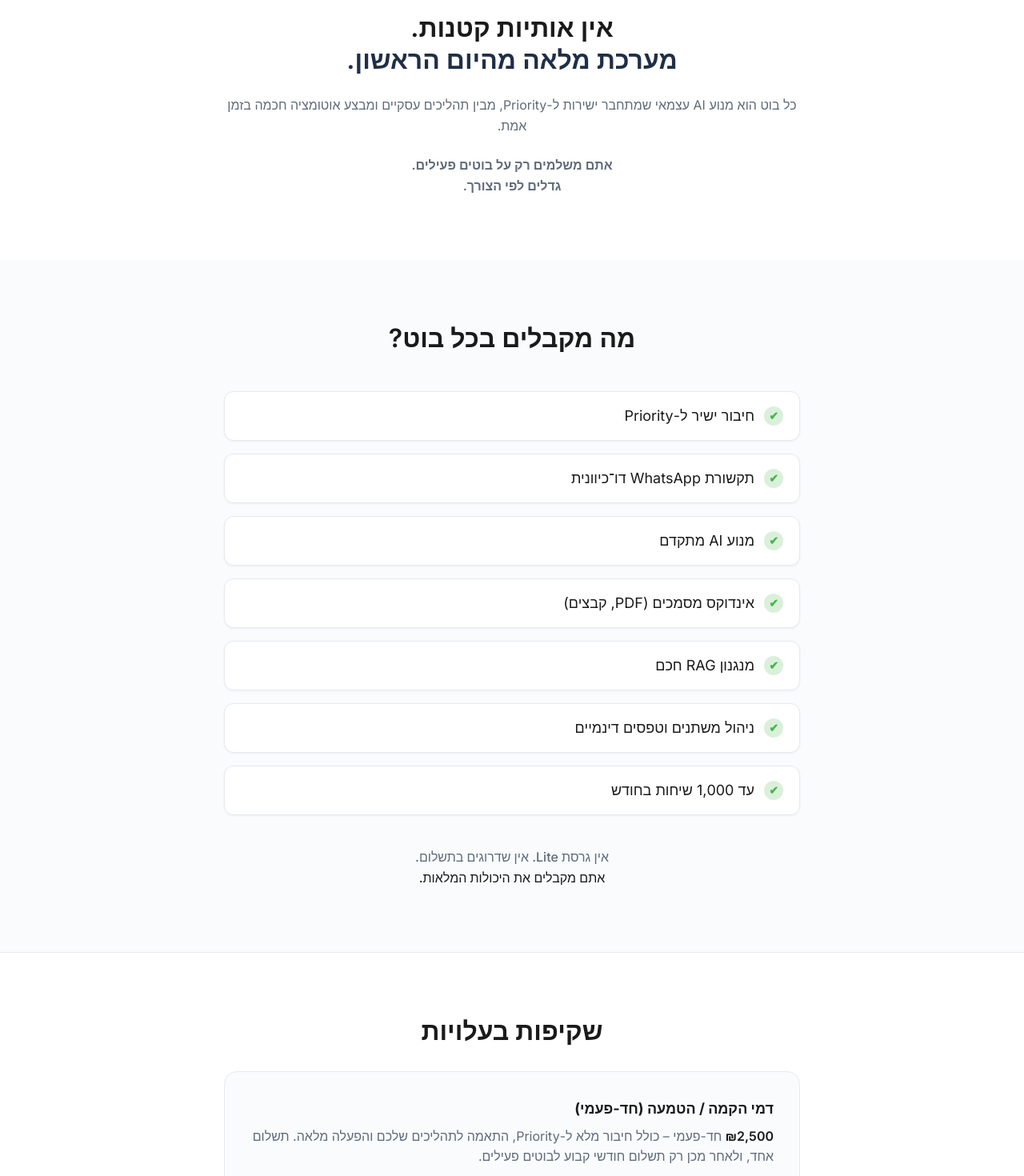
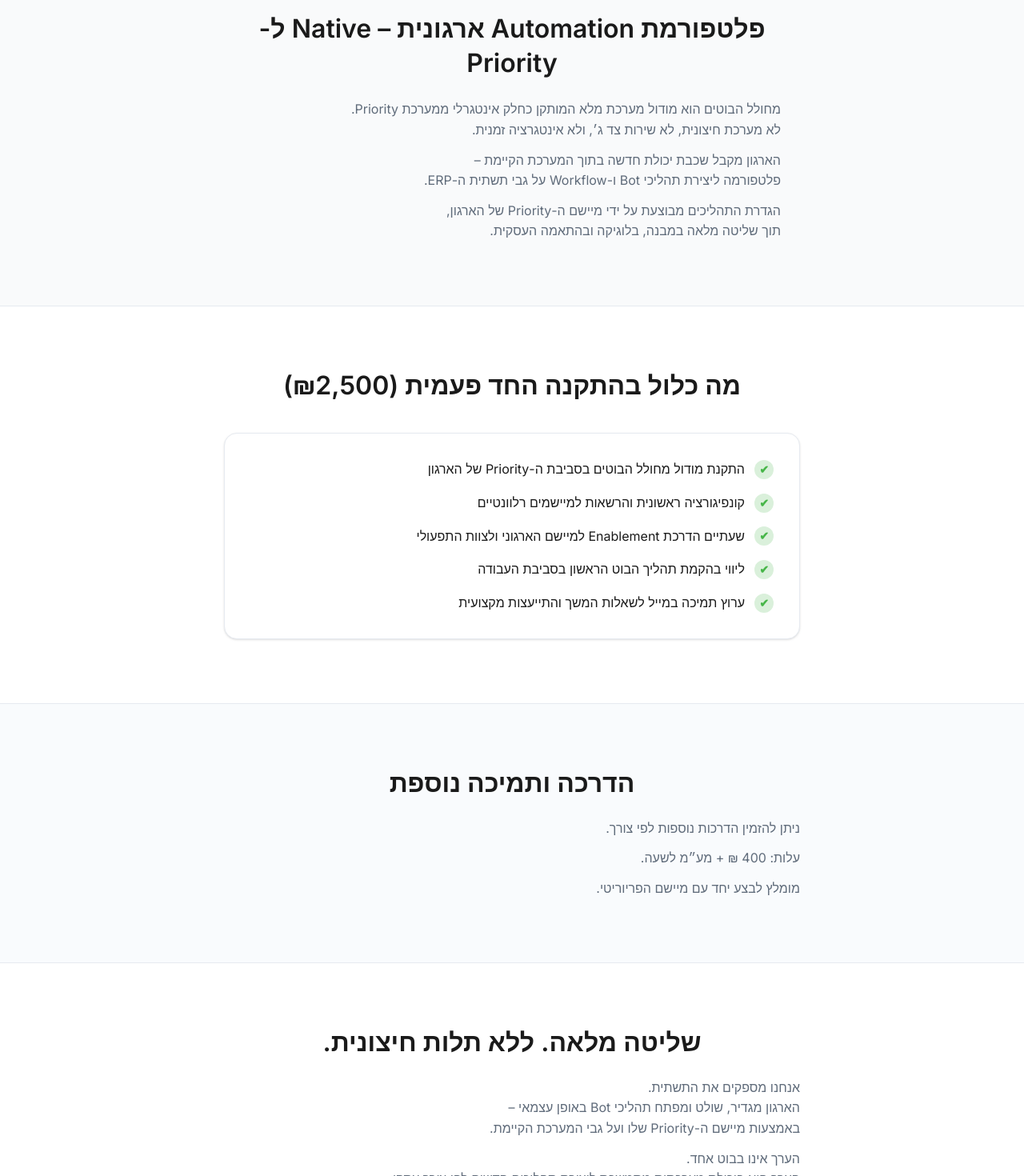
Before and after one commit to botteamai-sketch/boteam, a Next.js app: page /pricing in a window 1280 px wide. Shown: the part 840-2310 px from the top of the page at 80% size. Built offline with nearby package versions, Linux system fonts and the light colour scheme.

Commit message:
Auto publish

```diff
--- a/app/onboarding/page.tsx
+++ b/app/onboarding/page.tsx
@@ -24,37 +24,37 @@
   {
     id: 1,
     title: "שיחת היכרות והדגמה",
-    desc: "נבין את התהליכים שגוזלים זמן ונראה בלייב איך מחולל הבוטים פותר אותם.",
-    yours: "לספר לנו על צווארי הבקבוק בארגון.",
-    ours: "להציג פתרונות מדויקים לצרכים שלכם בפריוריטי.",
+    desc: "הבנת צורכי הארגון והצגת יכולת המודול כפלטפורמת Automation – בשיתוף מיישם ה-Priority של הארגון.",
+    yours: "לשתף בצווארי הבקבוק התפעוליים ובתהליכים רלוונטיים.",
+    ours: "הצגת המודול כתשתית מערכתית Native ל-Priority והאפשרויות להרחבת יכולת פנימית.",
   },
   {
     id: 2,
     title: "בחירת מסלול",
-    desc: "מתאימים את כמות רישיונות הבוטים לקצב הצמיחה שלכם.",
+    desc: "התאמת רישיונות המודול לקצב הצמיחה של הארגון.",
     yours: "חתימה על הסכם התקשרות והסדרת תשלום.",
-    ours: "הקמת החשבון ושחרור הרישיונות.",
+    ours: "הקמת החשבון ושחרור הרישיונות למודול.",
   },
   {
     id: 3,
-    title: "מכינים את הקרקע (תשתית WhatsApp Business)",
-    desc: "כדי שהבוט ישלח הודעות רשמיות, נדרש חיבור קצר לפייסבוק.",
-    yours: "לוודא שיש לארגון דף פייסבוק פעיל ומאומת.",
-    ours: "הדרכה וליווי צמוד בתהליך החיבור מול Meta.",
+    title: "הכנת תשתית (WhatsApp Business)",
+    desc: "חיבור מאומת מול Meta נדרש לשליחת הודעות רשמיות. מתבצע בתיאום עם מיישם הארגון.",
+    yours: "לוודא דף פייסבוק פעיל ומאומת לארגון.",
+    ours: "הדרכה וליווי בתהליך החיבור מול Meta – העברת ידע למיישם הארגון.",
   },
   {
     id: 4,
     title: "התקנת המודול בפריוריטי",
-    desc: "המודול מותקן כתוסף טבעי בפריוריטי שלכם, ללא כתיבת קוד.",
-    yours: "מתן הרשאות גישה בסיסיות לצוות הטכני.",
-    ours: "התקנה, הגדרה ווידאו חיבור חלק ומאובטח.",
+    desc: "התקנת מודול מערכת בסביבת ה-Priority של הארגון. מתבצעת בתיאום עם מיישם הפריוריטי – העברת שליטה לתפעול ארגוני.",
+    yours: "מתן הרשאות גישה בסיסיות לצוות הטכני / מיישם הארגון.",
+    ours: "התקנת המודול, קונפיגורציה ראשונית והעברת יכולת תפעולית לארגון.",
   },
   {
     id: 5,
-    title: "יוצאים לדרך!",
-    desc: "מגדירים יחד את הבוט הראשון מתוך תבניות מוכנות.",
-    yours: "לבחור את התהליך הראשון לאוטומציה.",
-    ours: "הגדרת הבוט.",
+    title: "Enablement ויציאה לדרך",
+    desc: "מתבצעת הקמה מודרכת של תהליך הבוט הראשון, יחד עם מיישם ה-Priority של הארגון.",
+    yours: "לבחור את התהליך הראשון לאוטומציה ולהיות שותף בהגדרה.",
+    ours: "ליווי Enablement בהקמת התהליך הראשון; המודול פעיל בסביבת הייצור והארגון יכול להקים תהליכים נוספים באופן עצמאי.",
   },
 ];
 
--- a/app/pricing/page.tsx
+++ b/app/pricing/page.tsx
@@ -118,6 +118,99 @@
                   </li>
                 ))}
               </ul>
+            </motion.div>
+          </div>
+        </section>
+
+        {/* בלוק: זו פלטפורמה, לא בוט מוכן */}
+        <section className="py-14 md:py-20 bg-gray-50 border-t border-[var(--border-soft)]">
+          <div className="mx-auto max-w-3xl px-6 text-center">
+            <motion.div
+              initial={{ opacity: 0, y: 24 }}
+              whileInView={{ opacity: 1, y: 0 }}
+              viewport={{ once: true, margin: "-40px" }}
+              transition={{ duration: 0.5 }}
+            >
+              <h2 className="text-xl md:text-2xl font-bold text-[var(--text-primary)] mb-6">
+                פלטפורמת Automation ארגונית – Native ל-Priority
+              </h2>
+              <div className="text-[var(--text-secondary)] text-right max-w-2xl mx-auto leading-relaxed space-y-3">
+                <p>מחולל הבוטים הוא מודול מערכת מלא המותקן כחלק אינטגרלי ממערכת Priority.<br />לא מערכת חיצונית, לא שירות צד ג׳, ולא אינטגרציה זמנית.</p>
+                <p>הארגון מקבל שכבת יכולת חדשה בתוך המערכת הקיימת –<br />פלטפורמה ליצירת תהליכי Bot ו-Workflow על גבי תשתית ה-ERP.</p>
+                <p>הגדרת התהליכים מבוצעת על ידי מיישם ה-Priority של הארגון,<br />תוך שליטה מלאה במבנה, בלוגיקה ובהתאמה העסקית.</p>
+              </div>
+            </motion.div>
+          </div>
+        </section>
+
+        {/* מה כלול בהתקנה החד פעמית */}
+        <section className="py-14 md:py-20 bg-white border-t border-[var(--border-soft)]">
+          <div className="mx-auto max-w-3xl px-6">
+            <motion.h2
+              className="text-2xl md:text-3xl font-bold text-[var(--text-primary)] mb-10 text-center"
+              {...fadeUp}
+            >
+              מה כלול בהתקנה החד פעמית (₪2,500)
+            </motion.h2>
+            <motion.div
+              className="rounded-2xl border border-[var(--border-soft)] bg-white p-6 md:p-8 shadow-sm"
+              {...fadeUp}
+            >
+              <ul className="space-y-4">
+                {[
+                  "התקנת מודול מחולל הבוטים בסביבת ה-Priority של הארגון",
+                  "קונפיגורציה ראשונית והרשאות למיישמים רלוונטיים",
+                  "שעתיים הדרכת Enablement למיישם הארגוני ולצוות התפעולי",
+                  "ליווי בהקמת תהליך הבוט הראשון בסביבת העבודה",
+                  "ערוץ תמיכה במייל לשאלות המשך והתייעצות מקצועית",
+                ].map((item, i) => (
+                  <li key={i} className="flex items-center gap-3 text-right">
+                    <span className="shrink-0 w-6 h-6 rounded-full bg-[var(--accent-green)]/20 flex items-center justify-center text-[var(--accent-green)] font-bold text-sm">
+                      ✔
+                    </span>
+                    <span className="text-[var(--text-primary)]">{item}</span>
+                  </li>
+                ))}
+              </ul>
+            </motion.div>
+          </div>
+        </section>
+
+        {/* הדרכה ותמיכה נוספת */}
+        <section className="py-14 md:py-20 bg-[var(--background-soft)] border-t border-[var(--border-soft)]">
+          <div className="mx-auto max-w-3xl px-6 text-right">
+            <motion.h2
+              className="text-2xl md:text-3xl font-bold text-[var(--text-primary)] mb-6 text-center"
+              {...fadeUp}
+            >
+              הדרכה ותמיכה נוספת
+            </motion.h2>
+            <motion.div
+              className="text-[var(--text-secondary)] leading-relaxed space-y-3"
+              {...fadeUp}
+            >
+              <p>ניתן להזמין הדרכות נוספות לפי צורך.</p>
+              <p>עלות: 400 ₪ + מע״מ לשעה.</p>
+              <p>מומלץ לבצע יחד עם מיישם הפריוריטי.</p>
+            </motion.div>
+          </div>
+        </section>
+
+        {/* השליטה נשארת אצלכם */}
+        <section className="py-14 md:py-20 bg-white border-t border-[var(--border-soft)]">
+          <div className="mx-auto max-w-3xl px-6 text-right">
+            <motion.h2
+              className="text-2xl md:text-3xl font-bold text-[var(--text-primary)] mb-6 text-center"
+              {...fadeUp}
+            >
+              שליטה מלאה. ללא תלות חיצונית.
+            </motion.h2>
+            <motion.div
+              className="text-[var(--text-secondary)] leading-relaxed text-lg space-y-3"
+              {...fadeUp}
+            >
+              <p>אנחנו מספקים את התשתית.<br />הארגון מגדיר, שולט ומפתח תהליכי Bot באופן עצמאי –<br />באמצעות מיישם ה-Priority שלו ועל גבי המערכת הקיימת.</p>
+              <p>הערך אינו בבוט אחד.<br />הערך הוא ביכולת מערכתית מתמשכת ליצירת תהליכים חדשים לפי צורך עסקי.</p>
             </motion.div>
           </div>
         </section>
--- a/components/LeadModal.tsx
+++ b/components/LeadModal.tsx
@@ -113,7 +113,7 @@
       setTimeout(() => {
         handleClose();
         onSuccess?.();
-      }, 800);
+      }, 3000);
     } catch (err) {
       console.error("❌ Submit error:", err);
       setSuccess(false);
@@ -183,18 +183,9 @@
           aria-labelledby="lead-modal-title"
         >
           <div
-            className="modal-panel bg-white w-full max-w-[calc(100vw-1.5rem)] sm:max-w-[22rem] md:max-w-[25.5rem] p-4 sm:p-5 md:p-6 text-right relative max-h-[calc(100vh-2rem)] overflow-y-auto"
+            className="modal-panel bg-white w-full max-w-[calc(100vw-1.5rem)] sm:max-w-[22rem] md:max-w-[25.5rem] p-4 sm:p-5 md:p-6 text-right relative max-h-[calc(100vh-2rem)] overflow-y-auto mt-16"
             onClick={(e) => e.stopPropagation()}
           >
-            <button
-              type="button"
-              onClick={handleClose}
-              className="absolute top-2.5 left-2.5 sm:top-3 sm:left-3 w-7 h-7 rounded-full text-gray-400 hover:text-gray-600 hover:bg-gray-100 flex items-center justify-center text-base"
-              aria-label="סגור"
-            >
-              ✕
-            </button>
-
             <h3 id="lead-modal-title" className="text-lg sm:text-xl font-bold mb-3 sm:mb-5 pr-0">
               השאירו פרטים ונחזור אליכם
             </h3>
```
